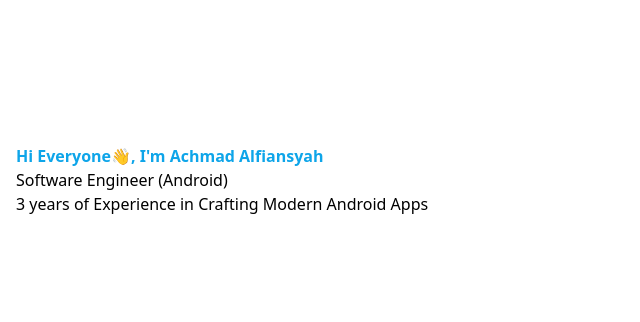
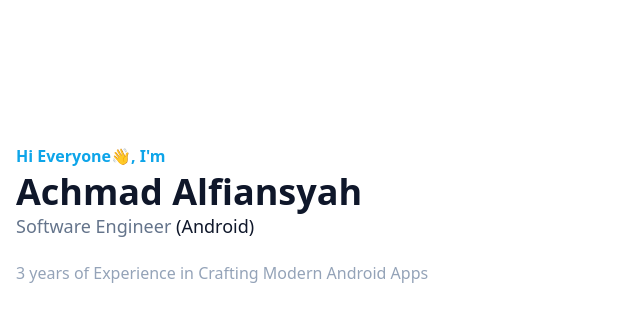
Before and after one commit to upida/alfiansyah.tech, a website: page index.html in a window 1280 px wide. Shown: the whole page, without its empty margins (0-640 px from the left). Drawn offline with Linux system fonts and the light colour scheme.

Commit message:
Start the Tailwind CLI build process

```diff
--- a/index.html
+++ b/index.html
@@ -4,7 +4,7 @@
     <meta charset="UTF-8">
     <meta name="viewport" content="width=device-width, initial-scale=1.0">
     <title>Tailwind</title>
-    <link rel="stylesheet" href="public/css/style.css"/>
+    <link href="../src/css/output.css" rel="stylesheet">
 </head>
 <body>
     <!-- Hero Section Start -->
```
Also changed, not shown: src/css/output.css (added).
